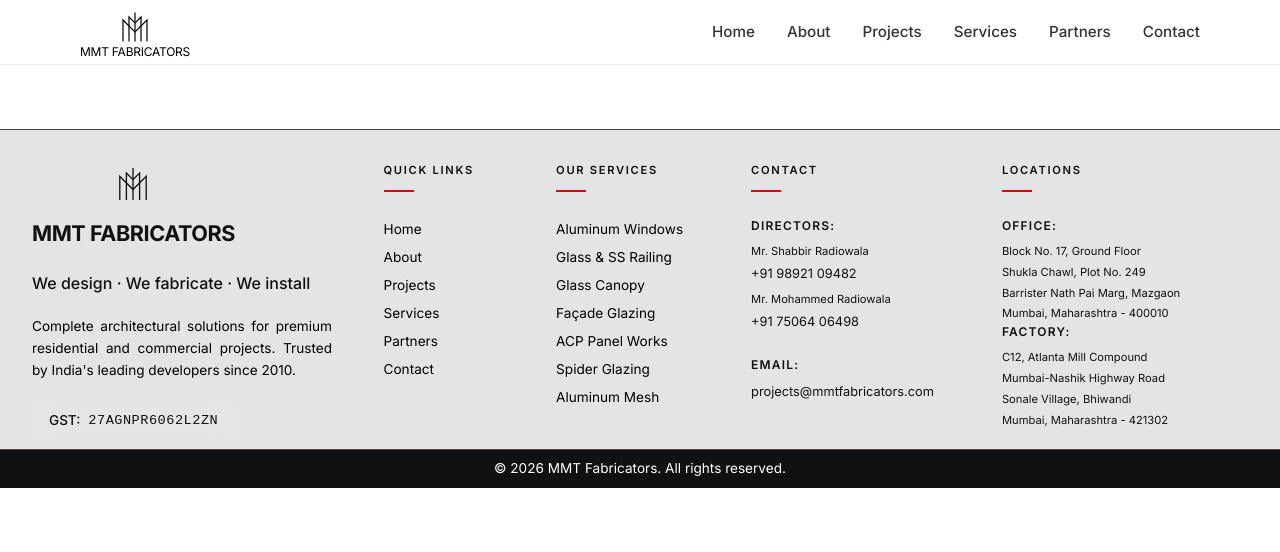
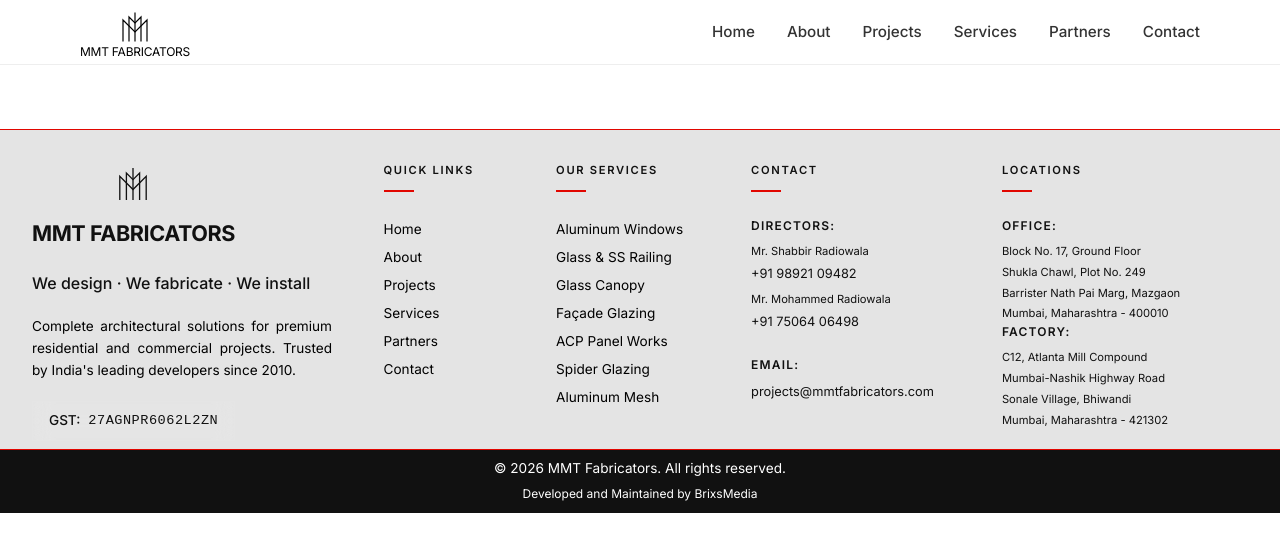
Before and after one commit to kutubkhan786/mmtfabricator-main, a React (Create React App) app: page /contact in a window 1280 px wide. Shown: the top 552 px of the page. Built offline with nearby package versions, Linux system fonts and the light colour scheme.

Commit message:
bug fixes

```diff
--- a/src/components/common/Footer.jsx
+++ b/src/components/common/Footer.jsx
@@ -134,6 +134,25 @@
         <div className="footer-copyright">
           <p>© {currentYear} MMT Fabricators. All rights reserved.</p>
         </div>
+        <div className="footer-copyright">
+          <a
+            href="https://www.brixsmedia.in"
+            target="_blank"
+            rel="noopener noreferrer"
+            style={{
+              color: "#ffffff",
+              textDecoration: "none",
+              fontWeight: "200",
+              fontSize: "12px",
+              transition: "opacity 0.3s ease",
+              cursor: "pointer"
+            }}
+            onMouseEnter={(e) => (e.target.style.opacity = "0.8")}
+            onMouseLeave={(e) => (e.target.style.opacity = "1")}
+          >
+            Developed and Maintained by BrixsMedia
+          </a>
+        </div>
       </div>
     </footer >
   );
```
